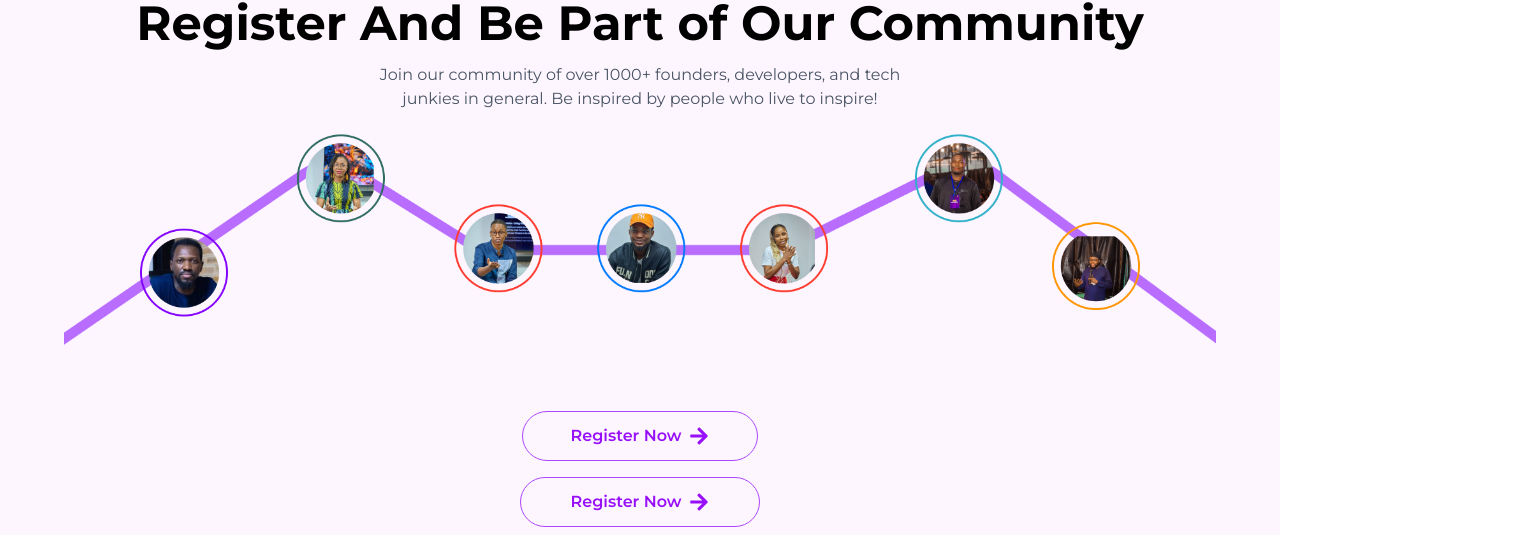
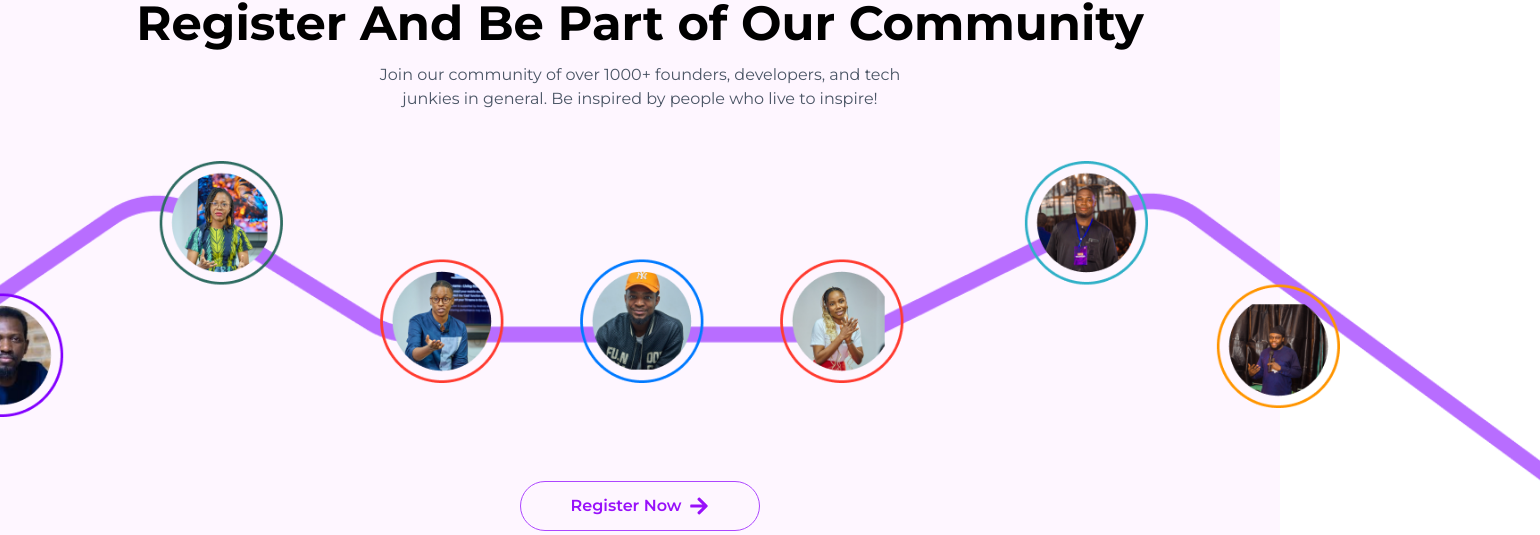
Before and after one commit to binumarcodes/Belsoft-Task, a Next.js app: page / in a window 1280 px wide. Shown: the part 2468-3003 px from the top of the page, 1540 px wide, since content can reach past the window. Built offline with nearby package versions, Linux system fonts and the light colour scheme.

Commit message:
Added Montserrat font

```diff
--- a/src/components/FAQs.tsx
+++ b/src/components/FAQs.tsx
@@ -1,7 +1,11 @@
 "use client";
 
-import { useState } from "react";
+import { useState, useEffect, useRef } from "react";
 import { FaChevronDown, FaChevronUp } from "react-icons/fa";
+import gsap from "gsap";
+import { ScrollTrigger } from "gsap/ScrollTrigger";
+
+gsap.registerPlugin(ScrollTrigger);
 
 const faqs = [
   {
@@ -24,12 +28,39 @@ const faqs = [
 export default function FAQs() {
   const [openIndex, setOpenIndex] = useState<number | null>(null);
 
+  const sectionRef = useRef<HTMLDivElement | null>(null);
+  const itemRefs = useRef<(HTMLDivElement | null)[]>([]);
+
+  useEffect(() => {
+    if (!sectionRef.current) return;
+
+    gsap.fromTo(
+      itemRefs.current,
+      { opacity: 0, y: 40 },
+      {
+        opacity: 1,
+        y: 0,
+        duration: 0.8,
+        stagger: 0.2,
+        ease: "power2.out",
+        scrollTrigger: {
+          trigger: sectionRef.current,
+          start: "top 80%",
+          toggleActions: "play none none none",
+        },
+      }
+    );
+  }, []);
+
   const toggleFAQ = (index: number) => {
     setOpenIndex(index === openIndex ? null : index);
   };
 
   return (
-    <section className="bg-[#FEF6FF] py-20 px-6 md:px-12 lg:px-24 border-t border-b">
+    <section
+      ref={sectionRef}
+      className="bg-[#FEF6FF] py-20 px-6 md:px-12 lg:px-24 border-t border-b"
+    >
       <div className="max-w-6xl mx-auto">
         <h2 className="text-4xl font-bold text-center mb-12 text-black">
           FAQs
@@ -39,14 +70,15 @@ export default function FAQs() {
           {faqs.map((faq, index) => (
             <div
               key={index}
+              ref={(el) => {
+  itemRefs.current[index] = el;
+}}
+
               onClick={() => toggleFAQ(index)}
-              className="flex items-start justify-between p-6 hover:shadow-md transition cursor-pointer border-b border-gray-300"
+              className="flex items-start justify-between p-6 hover:shadow-md transition cursor-pointer border-b border-gray-300 opacity-0"
             >
               <div className="flex items-start gap-4 w-full">
-                {/* Purple dot */}
                 <div className="w-3 h-3 rounded-full bg-[#8300FF] mt-2" />
-
-                {/* Question and answer */}
                 <div className="w-full">
                   <h3 className="text-lg font-semibold text-gray-900">
                     {faq.question}
@@ -59,7 +91,6 @@ export default function FAQs() {
                 </div>
               </div>
 
-              {/* Toggle icon */}
               <div className="ml-4 mt-1">
                 {openIndex === index ? (
                   <FaChevronUp className="text-gray-500" />
--- a/src/components/RegisterSection.tsx
+++ b/src/components/RegisterSection.tsx
@@ -50,32 +50,33 @@ const RegisterSection = () => {
           Join our community of over 1000+ founders, developers, and tech junkies in general. Be inspired by people who live to inspire!
         </p>
 
-        <div className="relative w-full flex justify-center items-center mb-12">
-  <Image
-    src={Vector}
-    alt="Vector Line"
-    className="register-animate w-full max-w-[1200px] h-auto object-contain"
-    width={1200}
-    height={100}
-    priority
-  />
-  <div className="absolute top-1/2 left-1/2 -translate-x-1/2 -translate-y-[65%] w-full flex justify-center">
+
+<div className="relative w-full justify-center items-center mb-12 hidden md:flex" style={{ marginTop: 150}}>
+
+  <div className="absolute top-1/2 left-1/2 -translate-x-1/2 -translate-y-1/2 z-0">
+    <Image
+      src={Vector}
+      alt="Vector Line"
+      width={1600}
+      height={100}
+      className="register-animate w-full h-auto object-contain"
+      style={{ minWidth: 1800 }}
+    />
+  </div>
+
+
+  <div className="relative z-10 mt-[-100px]">
     <Image
       src={Community}
       alt="Community Avatars"
-      className="register-animate w-full max-w-[1000px] object-contain"
-      width={1000}
+      width={1600}
       height={100}
-      priority
+      className="register-animate w-full h-auto object-contain"
+      style={{ minWidth: 1400 }}
     />
   </div>
 </div>
 
-<div className="register-animate flex justify-center">
-  <button className="mt-4 px-6 md:px-12 py-3 rounded-full border border-purple-500 text-purple-600 font-semibold hover:bg-purple-50 transition flex items-center gap-2">
-    Register Now <FaArrowRight className="text-xl" />
-  </button>
-</div>
 
 
         <div className="register-animate flex justify-center">
```
